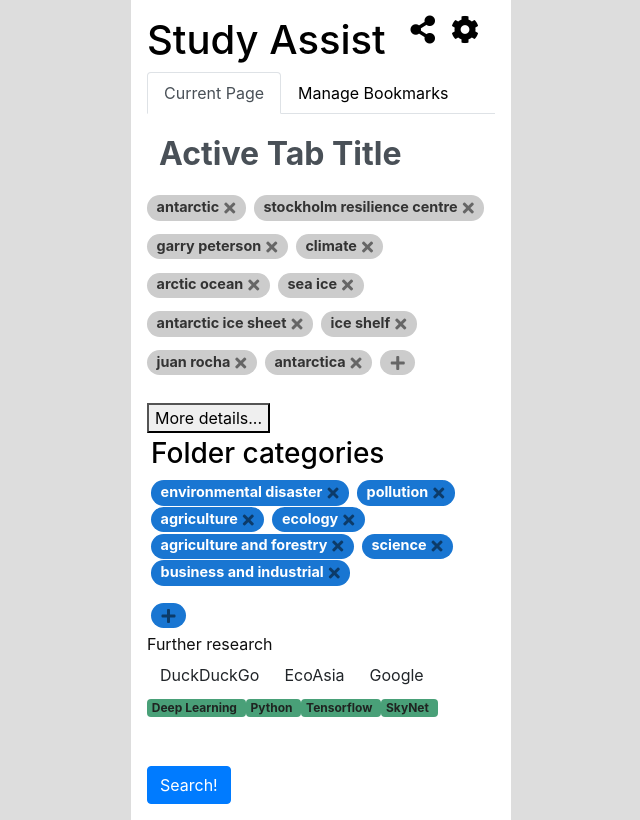
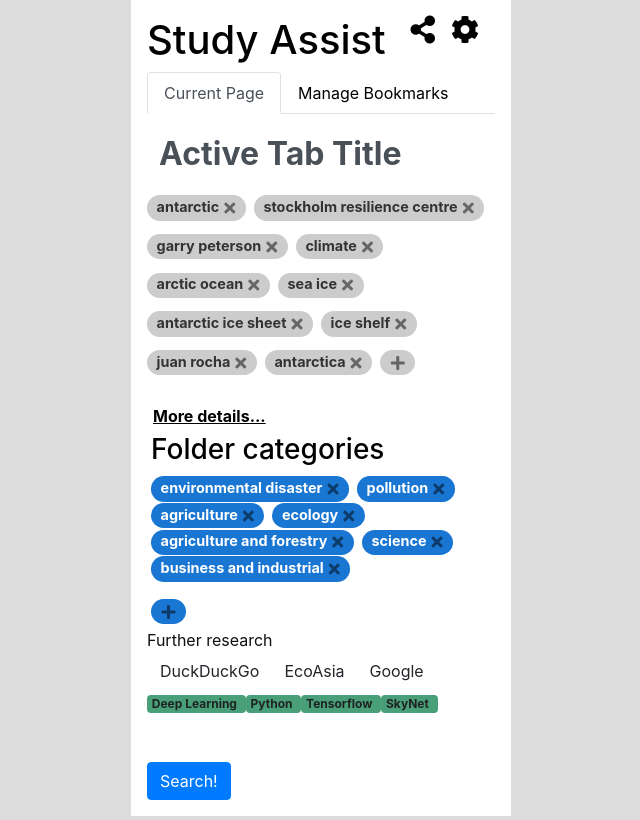
Before and after one commit to study-assist/browser-extension, a React (Create React App) app in the folder frontend/: page / in a window 1280 px wide. Shown: the whole page, without its empty margins (319-959 px from the left). Built offline with nearby package versions, Linux system fonts and the light colour scheme.

Commit message:
code refractor: create separate btn component

```diff
--- a/frontend/src/components/BookmarkSentiment.jsx
+++ b/frontend/src/components/BookmarkSentiment.jsx
@@ -3,9 +3,7 @@ import propTypes from "prop-types";
 import { Progress } from "reactstrap";
 import { Radar, defaults } from "react-chartjs-2";
 
-import "../css/BookmarkSentiment.css";
-
-function BookmarkSentiment({ emotion, sentiment, visible }) {
+function BookmarkSentiment({ emotion, sentiment, isVisible }) {
   if (emotion === undefined || emotion === null) {
     return;
   }
@@ -62,7 +60,7 @@ function BookmarkSentiment({ emotion, sentiment, visible }) {
   return (
     <section
       className="sentiment row"
-      style={visible ? { display: "block" } : { display: "none" }}
+      style={isVisible ? { display: "block" } : { display: "none" }}
     >
       <div className="col">
         <Radar data={data} options={options} height={185} />
@@ -86,7 +84,7 @@ function BookmarkSentiment({ emotion, sentiment, visible }) {
 BookmarkSentiment.propTypes = {
   emotion: propTypes.object,
   sentiment: propTypes.object,
-  visible: propTypes.bool
+  isVisible: propTypes.bool
 };
 
 export default BookmarkSentiment;
--- a/frontend/src/components/BookmarkView.jsx
+++ b/frontend/src/components/BookmarkView.jsx
@@ -5,6 +5,9 @@ import BookmarkTitle from "./BookmarkTitle";
 import BookmarkTag from "./BookmarkTag";
 import BookmarkNewTag from "./BookmarkNewTag";
 import BookmarkSentiment from "./BookmarkSentiment";
+import BookmarkViewBtn from "./BookmarkViewBtn";
+
+import "../css/BookmarkView.css";
 
 class BookmarkView extends Component {
   constructor() {
@@ -44,13 +47,14 @@ class BookmarkView extends Component {
             <BookmarkNewTag addTag={addTag} />
           </li>
         </ul>
-        <button type="button" onClick={() => this.toggleSection()}>
-          More details...
-        </button>
         <BookmarkSentiment
           emotion={emotion}
           sentiment={sentiment}
-          visible={this.state.sentimentSectionVisible}
+          isVisible={this.state.sentimentSectionVisible}
+        />
+        <BookmarkViewBtn
+          toggleSection={this.toggleSection}
+          isVisible={this.state.sentimentSectionVisible}
         />
       </section>
     );
--- /dev/null
+++ b/frontend/src/components/BookmarkViewBtn.jsx
@@ -0,0 +1,29 @@
+import React, { Component } from "react";
+import propTypes from "prop-types";
+
+class BookmarkViewBtn extends Component {
+  constructor(props) {
+    super(props);
+  }
+
+  render() {
+    const { isVisible, toggleSection } = this.props;
+
+    return (
+      <button
+        className="more-details"
+        type="button"
+        onClick={() => toggleSection()}
+      >
+        {isVisible ? "Less details" : "More details..."}
+      </button>
+    );
+  }
+}
+
+BookmarkViewBtn.propTypes = {
+  isVisible: propTypes.bool,
+  toggleSection: propTypes.func
+};
+
+export default BookmarkViewBtn;
--- a/frontend/src/css/BookmarkSentiment.css
+++ /dev/null
@@ -1,4 +0,0 @@
-.progress-bar {
-  width: 100%;
-  height: 30px;
-}
--- /dev/null
+++ b/frontend/src/css/BookmarkView.css
@@ -0,0 +1,11 @@
+.progress-bar {
+  width: 100%;
+  height: 30px;
+}
+
+.bookmark .more-details {
+  background: none;
+  border: none;
+  font-weight: bold;
+  text-decoration: underline;
+}
```
